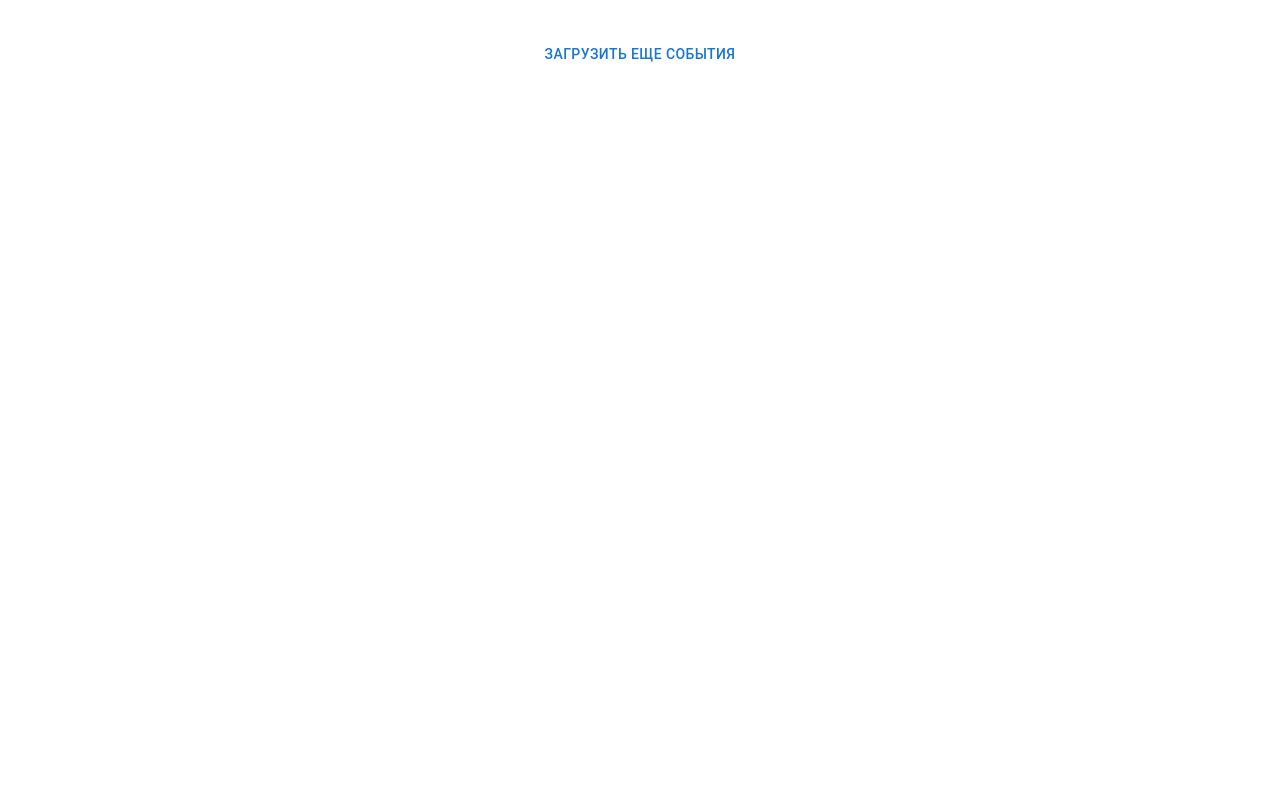
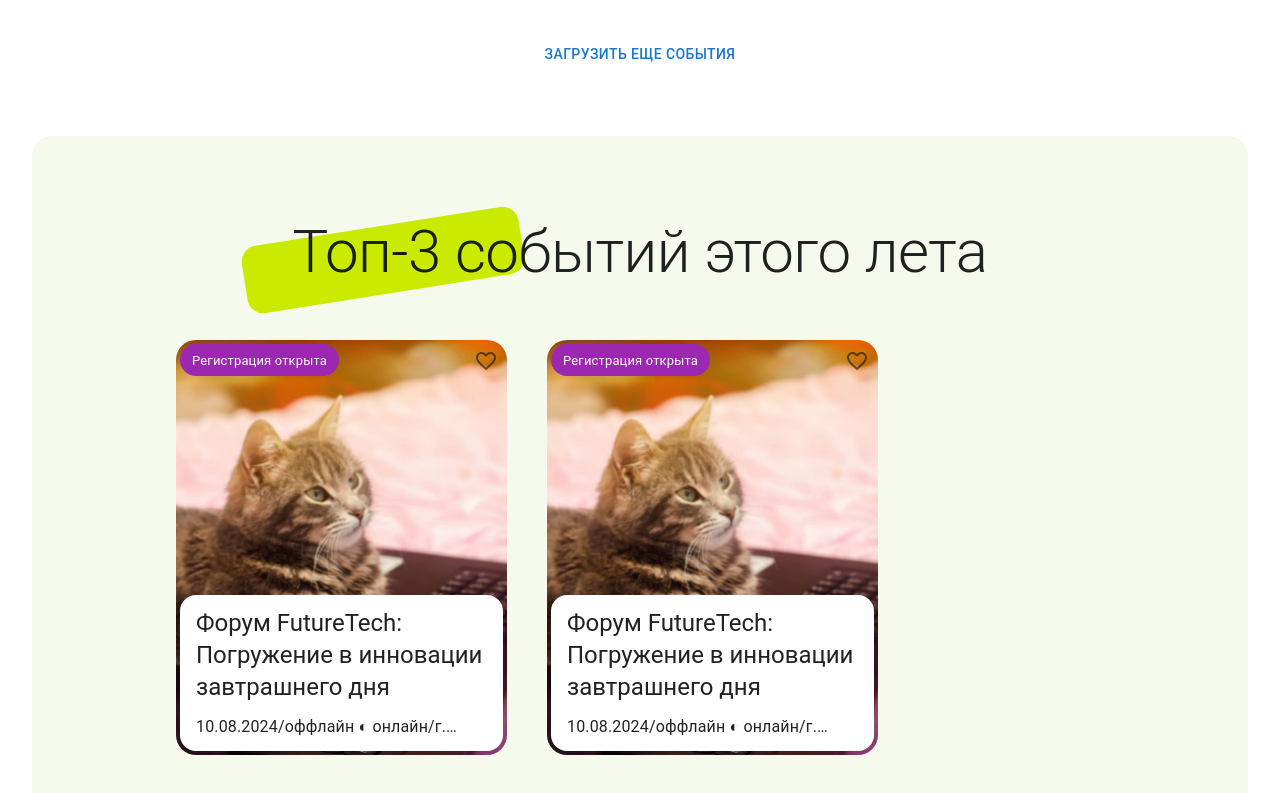
Before and after one commit to yandex-funtech-it-events/frontend, a React (Vite) app: page / in a window 1280 px wide. Shown: the part 3340-4133 px from the top of the page. Before the commit the page ends 3412 px from the top, so only its background shows below. Built offline with nearby package versions, Linux system fonts and the light colour scheme.

Commit message:
feat: top three

```diff
--- a/src/App.tsx
+++ b/src/App.tsx
@@ -1,5 +1,5 @@
 import { Route, Routes } from 'react-router-dom';
-import HomePage from '@/pages/home';
+import HomePage from './pages/home';
 
 function App() {
   return (
--- a/src/features/components/event-list.tsx
+++ b/src/features/components/event-list.tsx
@@ -1,19 +1,23 @@
 import { Box } from '@mui/material';
 import EventCard from './event-card.tsx';
-import { posterImages } from '../../libs/constants.ts';
 
-const EventList = () => {
+type EventListProps<T> = {
+  events: T[];
+  gap?: number;
+};
+
+const EventList = ({ events, gap = 4 }: EventListProps<{ img: string }>) => {
   return (
     <Box
       component="ul"
       display="flex"
       flexWrap="wrap"
-      gap={4}
+      gap={gap}
       m={0}
       p={0}
       sx={{ listStyle: 'none' }}
     >
-      {posterImages.slice(0, 4).map((item, index) => (
+      {events.map((item, index) => (
         <li key={index}>
           <EventCard bgImage={item.img} />
         </li>
--- /dev/null
+++ b/src/pages/home/components/top-three.tsx
@@ -0,0 +1,45 @@
+import { Box, Typography } from '@mui/material';
+import EventList from '../../../features/components/event-list.tsx';
+import { posterImages } from '../../../libs/constants.ts';
+
+const TopThree = () => {
+  return (
+    <Box
+      component="section"
+      display="flex"
+      flexDirection="column"
+      gap={13}
+      borderRadius={5}
+      pt={20}
+      pb={25}
+      px={36}
+      sx={{
+        background: '#F6FAED',
+        zIndex: 1,
+      }}
+    >
+      <Box sx={{ position: 'relative', width: 'fit-content', alignSelf: 'center' }}>
+        <Typography variant="h2" textAlign="center">
+          Топ-3 событий этого лета
+        </Typography>
+        <Box
+          borderRadius={4}
+          sx={{
+            position: 'absolute',
+            top: '10px',
+            left: '-50px',
+            transform: 'rotate(-9deg)',
+            background: '#CAEB00',
+            width: '280px',
+            height: '68px',
+            zIndex: '-1',
+          }}
+        />
+      </Box>
+
+      <EventList events={posterImages.slice(0, 3)} gap={10} />
+    </Box>
+  );
+};
+
+export default TopThree;
--- a/src/pages/home/components/upcoming-events.tsx
+++ b/src/pages/home/components/upcoming-events.tsx
@@ -1,12 +1,13 @@
 import { Box, Typography } from '@mui/material';
 import EventList from '../../../features/components/event-list.tsx';
+import { posterImages } from '../../../libs/constants.ts';
 
 const UpcomingEvents = () => {
   return (
     <Box component="section" display="flex" flexDirection="column" gap={13}>
       <Typography variant="h2">Ближайшие события</Typography>
 
-      <EventList />
+      <EventList events={posterImages.slice(0, 4)} />
     </Box>
   );
 };
--- a/src/pages/home/index.tsx
+++ b/src/pages/home/index.tsx
@@ -4,6 +4,7 @@ import Hero from './components/hero.tsx';
 import Banner from './components/banner.tsx';
 import UpcomingEvents from './components/upcoming-events.tsx';
 import Poster from './components/poster.tsx';
+import TopThree from './components/top-three.tsx';
 
 const HomePage = () => {
   return (
@@ -17,6 +18,8 @@ const HomePage = () => {
         <Poster />
 
         <Button style={{ marginTop: '40px' }}>Загрузить еще события</Button>
+
+        <TopThree />
       </Stack>
     </Container>
   );
```
